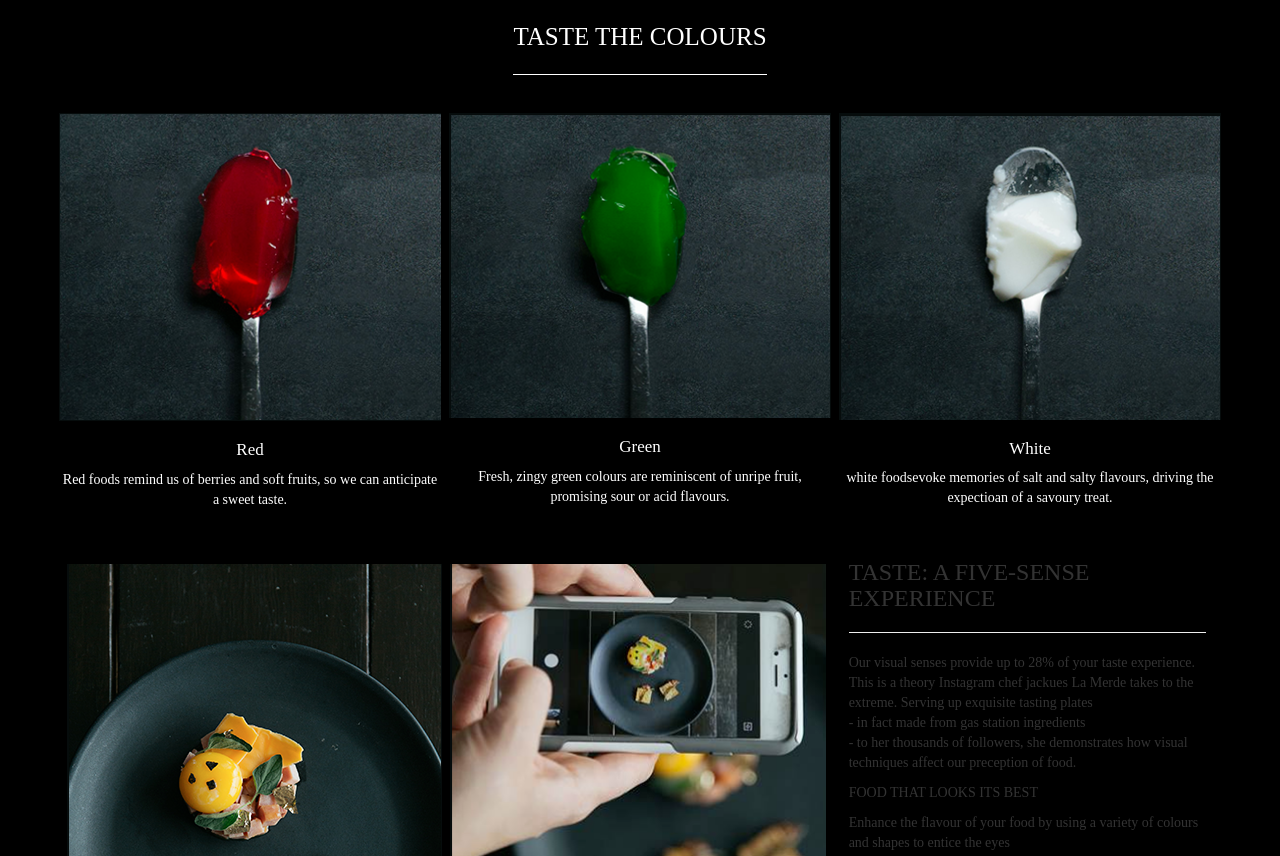
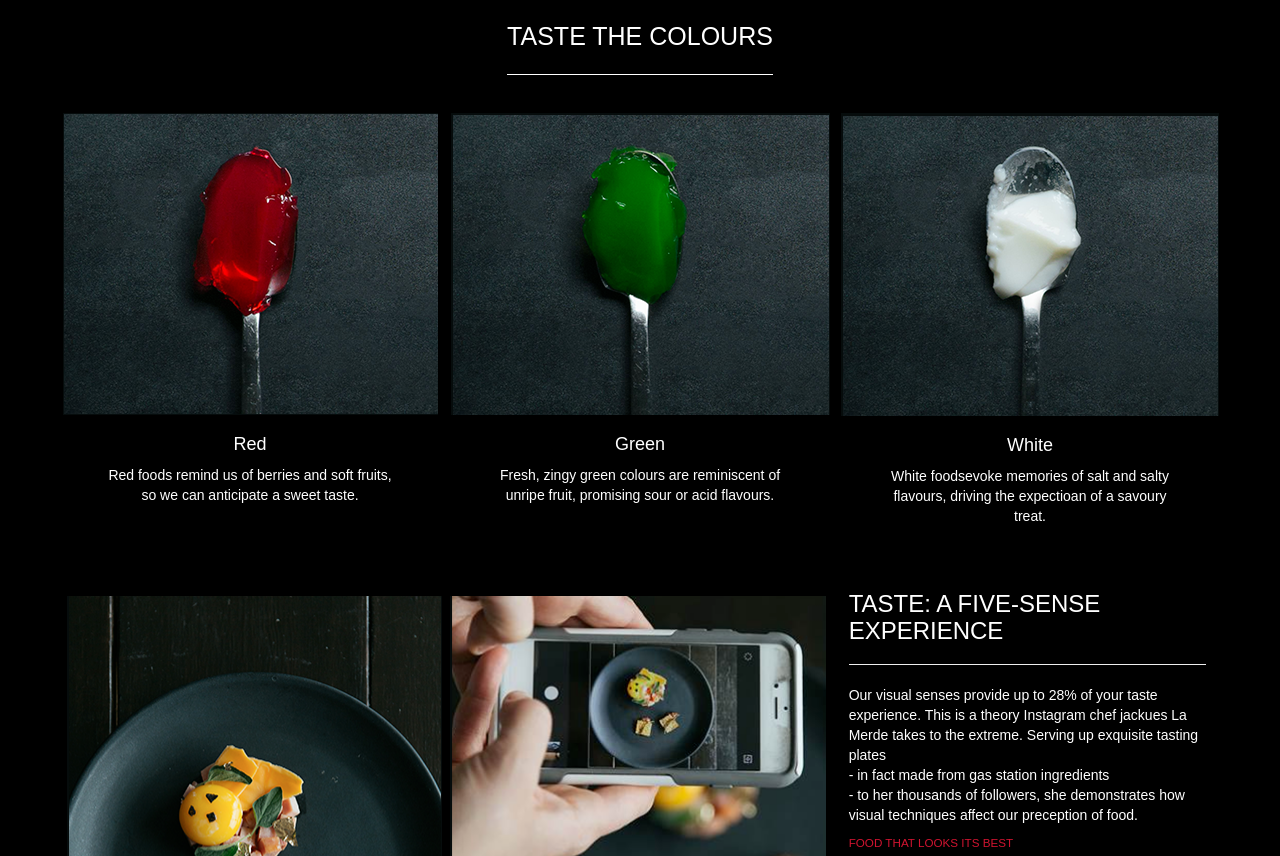
Before and after one commit to mahsaaparsa/ForntEndTest, a plain HTML site: page JuniorTest.html in a window 1280 px wide. Shown: the top 856 px of the page. Drawn offline with nearby package versions, Linux system fonts and the light colour scheme.

Commit message:
changed image blocks to figure updated fonts and colors

```diff
--- a/JuniorTest.html
+++ b/JuniorTest.html
@@ -14,6 +14,7 @@
 
 </head>
 <body onmousedown="captureClicks(event)">
+
 <div class="header">
 	<button>TASTE THE COLOURS</button>
 
@@ -24,31 +25,44 @@
 
 	<div class="row">
     	<div class="col-sm-4">
+    		<div class="captioned-figure-outer">
+				<div class="captioned-figure">
 					<a href="colours1.png" target="_blank">
     					<img src="colours1.png" class="img-responsive img-colours" alt="red">
     				</a>
-    		<div class="caption text-center">
-            	<h3 class="img-caption">Red</h3>
-      			<p class="img-description">Red foods remind us of berries and soft fruits, so we can anticipate a sweet taste.</p>
+					<div class="figcaption">
+						<h4 class="img-caption">Red</h4>
+						Red foods remind us of berries and soft fruits, so we can anticipate a sweet taste.
 					</div>
+				</div>
+			</div>
+
     	</div>	<!--end of col1-->
 	    <div class="col-sm-4">
+    		<div class="captioned-figure-outer">
+				<div class="captioned-figure">
 					<a href="colours2.png" target="_blank">
-	    		<img src="colours2.png" class="img-responsive img-colours" alt="green">
+    					<img src="colours2.png" class="img-responsive img-colours" alt="Green">
     				</a>
-    		<div class="caption text-center">
-            	<h3 class="img-caption">Green</h3>
-      			<p class="img-description">Fresh, zingy green colours are reminiscent of unripe fruit, promising sour or acid flavours.</p>
+					<div class="figcaption">
+						<h4 class="img-caption">Green</h4>
+						Fresh, zingy green colours are reminiscent of unripe fruit, promising sour or acid flavours.
+					</div>
+				</div>
 			</div>
 	    </div>	<!--end of col2-->
 
 	    <div class="col-sm-4">
+	    	<div class="captioned-figure-outer">
+				<div class="captioned-figure">
 					<a href="colours3.png" target="_blank">
-	    		<img src="colours3.png" class="img-responsive img-colours" alt="white">
+    					<img src="colours3.png" class="img-responsive img-colours" alt="White">
     				</a>
-    		<div class="caption text-center">
-            	<h3 class="img-caption">White</h3>
-      			<p class="img-description">white foodsevoke memories of salt and salty flavours, driving the expectioan of a savoury treat.</p>
+					<div class="figcaption">
+						<h4 class="img-caption">White</h4>
+						White foodsevoke memories of salt and salty flavours, driving the expectioan of a savoury treat.
+					</div>
+				</div>
 			</div>
 	    </div>	<!--end of col3-->
   	</div>	<!--end of row-->
@@ -83,8 +97,8 @@
 				<br>
 				- to her thousands of followers, she demonstrates how visual techniques affect our preception of food.</p>
 			</article>
-			<p class="">FOOD THAT LOOKS ITS BEST</h6>
-			<p >Enhance the flavour of your food by using a variety of colours and shapes to entice the eyes</p>
+			<p id="redCaption">FOOD THAT LOOKS ITS BEST</p>
+			<p id="difFont">Enhance the flavour of your food by using a variety of colours and shapes to entice the eyes</p>
 		</div>
 	</div>	<!--end of row-->
 </div>	<!--end of shapes.png container-->
--- a/Style.css
+++ b/Style.css
@@ -7,7 +7,7 @@
 body {
     margin: 0;
     background-color: black;
-    font-family: Futura;
+    font-family: Futura, arial, sans-serif;
 }
 
 @media screen and (min-width: 601px) {
--- a/coloursContainerStyle.css
+++ b/coloursContainerStyle.css
@@ -1,58 +1,43 @@
-p{
+.captioned-figure {
+	display: table;
+	table-layout: fixed;
+}
+.captioned-figure img {
+	margin-bottom: 10px;
+	border: 0;
 }
 
+.captioned-figure .figcaption {
+	display: table-caption;
+	caption-side: bottom;
+	color: white;
+	padding: 0 10%;
+	font-weight: lighter;
+}
+
+/* Container to add padding and border around the figure */
+.captioned-figure-outer {
+	display: inline-block;
+	margin-bottom: 1.5em;
+	padding: 0px;
+	background-color: black;
+}
+
+
 .colours-container .row{
-		padding-bottom: 3%;
-		flex-wrap: nowrap;
+	padding-bottom: 3%;
+	flex-wrap: nowrap;
 }
 
 
 .colours-container .col-sm-4{
-		margin-left: 0px;
-		margin-right: 0px;
-		padding: 0px 4px;
+	margin-left: 0px;
+	margin-right: 0px;
+	padding: 0px 4px;
+	text-align: center;
 }
 
 
 .colours-container img:hover {
 	opacity: 0.8;
 }
-
-
-@media screen and (min-width: 801px) {
-	p.img-description {
-		font-size: 14px;
-		color:white;
-
-	}
-	h3.img-caption{
-		font-size: 17px;
-		color:white;
-	}
-	.colours-container img{
-	    display: block;
-
-	    padding: 0px 0px;
-	    width: 100%;
-	    height: auto;
-	}
-}
-
-@media screen and (max-width: 800px) {
-	p.img-description {
-	    font-size: 10px;
-	    color:white;
-	}
-	h3.img-caption{
-	  	font-size: 15px;
-	  	color:white;
-	}
-	.colours-container img{
-	    display: block;
-
-	    margin-right: auto;
-	    margin-left: auto;
-	    max-width: 100%;
-	    height: auto;
-	}
-}
--- a/shapesContainerStyle.css
+++ b/shapesContainerStyle.css
@@ -3,9 +3,9 @@
 }
 
 
-p{
+.shapes-container p, h3{
+	color: white;
 }
-
 .shapes-container .col-sm-4 h3{
 	margin-top: 0px;
 }
@@ -15,7 +15,14 @@ p{
     flex-wrap: wrap;
     padding: 0 4px;
 }
-
+#redCaption{
+	color: #cf1430;
+	font-size: smaller;
+	font-weight: 500;
+}
+#difFont{
+	font-family: arial;
+}
 #imagebox{
 	margin-bottom: 5%;
 }
```
Lines whose indentation alone changed are shown as unchanged.
